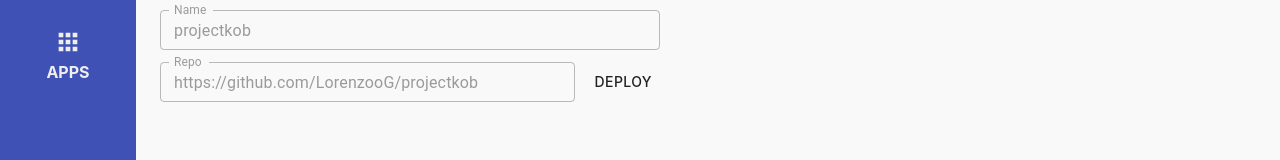
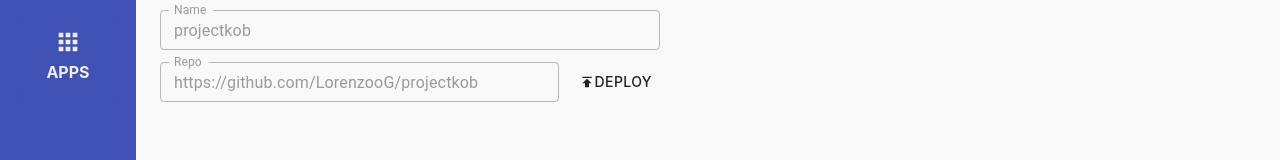
Before and after one commit to aripiprazole/projectkob, a Next.js app in the folder web/: page /apps/1 in a window 1280 px wide. Shown: the part 232-392 px from the top of the page. Built offline with nearby package versions, Linux system fonts and the light colour scheme.

Commit message:
style(web): add publish icon to deploy button

```diff
--- a/web/src/pages/apps/[appId]/index.tsx
+++ b/web/src/pages/apps/[appId]/index.tsx
@@ -6,6 +6,8 @@ import { NextPage } from "next";
 import { Button, TextField } from "@material-ui/core";
 
 import { useRecoilValue, useSetRecoilState } from "recoil";
+
+import { MdPublish } from "react-icons/md";
 
 import { None } from "~/entities/app-status";
 
@@ -75,7 +77,10 @@ const AppDetails: React.VFC<Props> = ({ appId }) => {
             value={repo}
           />
 
-          <Button onClick={() => setStatus(None)}>Deploy</Button>
+          <Button onClick={() => setStatus(None)}>
+            <MdPublish size={16} />
+            Deploy
+          </Button>
         </Fieldset>
       </form>
     </Container>
```
